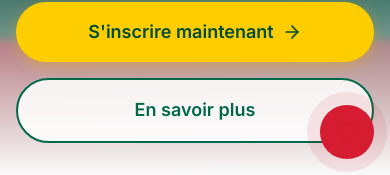
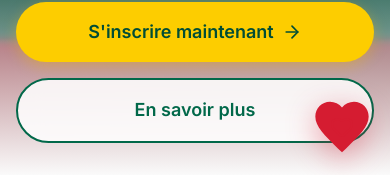
Before and after one commit to jocelynelisa/jnj2026, a React (Vite) app: page / in a window 390 px wide. Shown: the part 669-844 px from the top of the page. Built offline with nearby package versions, Linux system fonts and the light colour scheme.

Commit message:
modification de la forme d'affichage du bouton flottant en mode mobile, augmentation de la durée d'affichage du toast après soumission de formulaire

```diff
--- a/src/components/Benevolat.jsx
+++ b/src/components/Benevolat.jsx
@@ -25,7 +25,7 @@ const Benevolat = ({ onBack }) => {
       .then(() => {
         setIsSubmitted(true);
         myForm.reset();
-        setTimeout(() => setIsSubmitted(false), 15000);
+        setTimeout(() => setIsSubmitted(false), 120000);
       })
       .catch((error) => alert(error));
   };
--- a/src/components/DonationFAB.jsx
+++ b/src/components/DonationFAB.jsx
@@ -64,7 +64,7 @@ const DonationFAB = () => {
         onClick={() => setIsOpen(!isOpen)}
         aria-label="Faire un don"
       >
-        <Heart className="heart-icon" size={24} fill={isOpen ? "white" : "none"} />
+        <Heart className="heart-icon" size={24} fill="white" />
         <span className="fab-text">Faire un don</span>
       </button>
     </div>
--- a/src/components/Registration.jsx
+++ b/src/components/Registration.jsx
@@ -19,7 +19,7 @@ const Registration = () => {
       .then(() => {
         setIsSubmitted(true);
         form.reset();
-        setTimeout(() => setIsSubmitted(false), 15000); // hide after 15s
+        setTimeout(() => setIsSubmitted(false), 120000); // hide after 120s (2 mins)
       })
       .catch((error) => console.error(error));
   };
--- a/src/index.css
+++ b/src/index.css
@@ -216,7 +216,7 @@ img, video {
 .fab-button {
   background-color: var(--color-danger);
   color: white;
-  padding: 0.8rem 1.5rem;
+  padding: 0.8rem 1.8rem;
   border-radius: 50px;
   display: flex;
   align-items: center;
@@ -224,6 +224,7 @@ img, video {
   box-shadow: var(--shadow-xl);
   transition: all var(--transition-normal);
   border: 2px solid transparent;
+  cursor: pointer;
   animation: pulse-red 2s infinite;
 }
 
@@ -245,7 +246,28 @@ img, video {
 }
 
 .heart-icon {
-  animation: heart-beat 1.5s infinite;
+  animation: heart-beat-soft 1.8s infinite;
+}
+
+/* Specific Heart shape for mobile/tablet */
+@media (max-width: 1024px) {
+  .donation-fab-container {
+    filter: drop-shadow(0 8px 15px rgba(213, 28, 49, 0.4));
+  }
+
+  .fab-button {
+    width: 64px;
+    height: 64px;
+    padding: 0;
+    border-radius: 0;
+    justify-content: center;
+    clip-path: path('M32 57.35l-3.86-3.52C14.4 39.86 5.33 31.64 5.33 21.5 5.33 13.28 11.78 6.83 20 6.83c4.64 0 9.1 2.16 12 5.57 2.9-3.41 7.36-5.57 12-5.57 8.22 0 14.67 6.45 14.67 14.67 0 10.14-9.07 18.36-22.81 32.33L32 57.35z');
+    animation: none; /* Pulse shadow doesn't work with clip-path */
+  }
+
+  .fab-text {
+    display: none;
+  }
 }
 
 @keyframes pulse-red {
@@ -254,11 +276,11 @@ img, video {
   100% { box-shadow: 0 0 0 0 rgba(213, 28, 49, 0); }
 }
 
-@keyframes heart-beat {
-  0% { transform: scale(1); }
-  15% { transform: scale(1.3); }
+@keyframes heart-beat-soft {
+  0%, 100% { transform: scale(1); }
+  15% { transform: scale(1.2); }
   30% { transform: scale(1); }
-  45% { transform: scale(1.15); }
+  45% { transform: scale(1.1); }
   60% { transform: scale(1); }
 }
 
```
Also changed, not shown: 1 other file (tests, documents, lock files or other folders).
